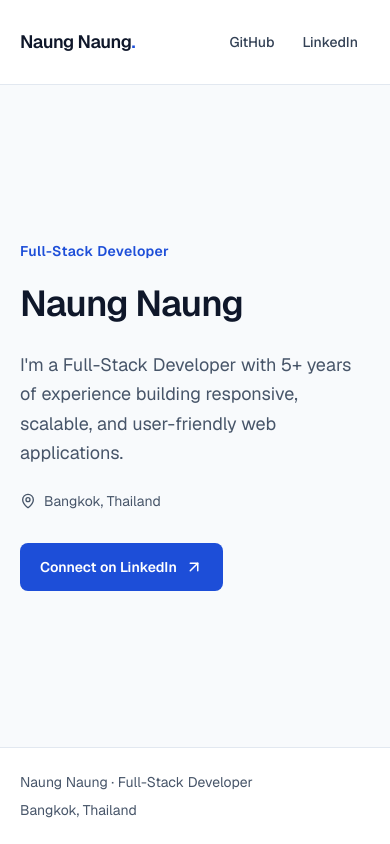
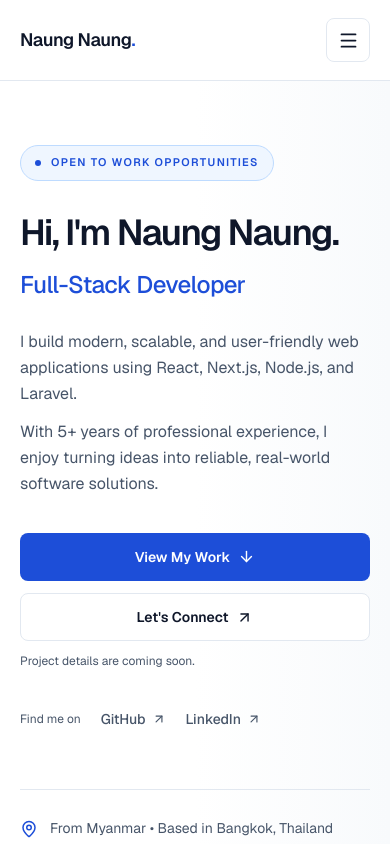
Before and after one commit to naungnaung-dev/naungnaung-portfolio, a Next.js app: page / in a window 390 px wide. Shown: the top 844 px of the page. Built offline with nearby package versions, Linux system fonts and the light colour scheme.

Commit message:
feat: build responsive header and hero section

```diff
--- a/src/app/globals.css
+++ b/src/app/globals.css
@@ -27,12 +27,17 @@
 }
 
 @layer base {
+  html { scroll-padding-top: 6rem; }
+  section[id] { scroll-margin-top: 1rem; }
+
   body {
     background: var(--surface);
     color: var(--foreground);
     font-family: var(--font-sans);
     line-height: 1.6;
   }
+
+  a[aria-disabled="true"] { cursor: not-allowed; }
 
   a, button { -webkit-tap-highlight-color: transparent; }
   :focus-visible { outline: 3px solid var(--accent); outline-offset: 4px; }
@@ -43,6 +48,11 @@
   .site-container { width: 100%; max-width: var(--content-width); margin-inline: auto; padding-inline: clamp(1.25rem, 4vw, 3rem); }
   .nav-link { display: inline-flex; min-height: 2.75rem; align-items: center; padding-inline: 0.75rem; border-radius: 0.5rem; }
   .nav-link:hover { background: var(--surface); color: var(--accent); }
+  .button-primary, .button-secondary { display: inline-flex; min-height: 3rem; align-items: center; justify-content: center; gap: 0.5rem; border-radius: 0.5rem; padding: 0.75rem 1.25rem; font-size: 0.875rem; font-weight: 600; transition: background-color 150ms, border-color 150ms, color 150ms; }
+  .button-primary { background: var(--accent); color: white; }
+  .button-primary:hover { background: var(--accent-hover); }
+  .button-secondary { border: 1px solid var(--border); background: var(--background); color: var(--heading); }
+  .button-secondary:hover { border-color: var(--accent); color: var(--accent); background: var(--surface); }
   .skip-link { position: absolute; left: 1rem; top: 1rem; z-index: 50; transform: translateY(-200%); border-radius: 0.5rem; background: var(--heading); color: white; padding: 0.75rem 1rem; }
   .skip-link:focus { transform: translateY(0); }
 }
--- a/src/app/page.tsx
+++ b/src/app/page.tsx
@@ -1,22 +1,9 @@
-import { ArrowUpRight, MapPin } from "lucide-react";
-import { profile } from "@/data/profile";
+import { Hero } from "@/components/sections/hero";
 
 export default function Home() {
   return (
-    <main id="main-content" tabIndex={-1} className="site-container flex flex-1 items-center py-20 sm:py-28">
-      <div className="max-w-3xl">
-        <p className="mb-5 text-sm font-semibold tracking-wide text-accent">{profile.title}</p>
-        <h1 className="text-4xl font-semibold leading-tight tracking-tight text-heading sm:text-6xl">
-          {profile.name}
-        </h1>
-        <p className="mt-6 max-w-2xl text-lg leading-relaxed text-muted sm:text-xl">{profile.summary}</p>
-        <p className="mt-6 flex items-center gap-2 text-sm text-muted">
-          <MapPin size={16} aria-hidden="true" />{profile.location}
-        </p>
-        <a href={profile.links.linkedin} className="mt-8 inline-flex min-h-12 items-center gap-2 rounded-lg bg-accent px-5 py-3 text-sm font-semibold text-white transition-colors hover:bg-accent-hover">
-          Connect on LinkedIn <ArrowUpRight size={18} aria-hidden="true" />
-        </a>
-      </div>
+    <main id="main-content" tabIndex={-1} className="flex-1">
+      <Hero />
     </main>
   );
 }
--- /dev/null
+++ b/src/components/layout/mobile-navigation.tsx
@@ -0,0 +1,63 @@
+"use client";
+
+import { useEffect, useId, useRef, useState } from "react";
+import { SectionLink } from "@/components/navigation/section-link";
+import { Menu, X } from "lucide-react";
+import { navigation } from "@/data/navigation";
+import { profile } from "@/data/profile";
+
+export function MobileNavigation() {
+  const [open, setOpen] = useState(false);
+  const panelId = useId();
+  const toggleRef = useRef<HTMLButtonElement>(null);
+
+  useEffect(() => {
+    const desktop = window.matchMedia("(min-width: 64rem)");
+    function resetOnDesktop() {
+      if (desktop.matches) setOpen(false);
+    }
+    desktop.addEventListener("change", resetOnDesktop);
+    return () => desktop.removeEventListener("change", resetOnDesktop);
+  }, []);
+
+  function close() {
+    setOpen(false);
+    toggleRef.current?.focus();
+  }
+
+  return (
+    <div className="lg:hidden" onBlur={(event) => {
+      // A disclosure should not remain over the page after tabbing out.
+      if (!event.currentTarget.contains(event.relatedTarget)) setOpen(false);
+    }} onKeyDown={(event) => {
+      if (event.key === "Escape" && open) {
+        event.preventDefault();
+        close();
+      }
+    }}>
+      <button
+        ref={toggleRef}
+        type="button"
+        aria-expanded={open}
+        aria-controls={panelId}
+        aria-label={open ? "Close navigation" : "Open navigation"}
+        onClick={() => setOpen((current) => !current)}
+        className="flex size-11 items-center justify-center rounded-lg border border-border text-heading hover:bg-surface"
+      >
+        {open ? <X size={21} aria-hidden="true" /> : <Menu size={21} aria-hidden="true" />}
+      </button>
+      <nav id={panelId} aria-label="Mobile primary" hidden={!open} className="absolute inset-x-0 top-full max-h-[calc(100dvh-5rem)] overflow-y-auto border-b border-border bg-background px-5 py-4 shadow-sm">
+        <ul className="site-container grid gap-1">
+          {navigation.map((item) => (
+            <li key={item.href}>
+              <SectionLink href={item.href} available={item.available} onNavigate={close} className="nav-link w-full text-sm font-medium">{item.label}</SectionLink>
+            </li>
+          ))}
+          <li className="mt-3">
+            <a href={profile.links.linkedin} className="button-primary w-full" onClick={close}>Let&apos;s Connect</a>
+          </li>
+        </ul>
+      </nav>
+    </div>
+  );
+}
--- a/src/components/layout/site-header.tsx
+++ b/src/components/layout/site-header.tsx
@@ -1,17 +1,28 @@
+import { SectionLink } from "@/components/navigation/section-link";
 import Link from "next/link";
+import { ArrowUpRight } from "lucide-react";
 import { profile } from "@/data/profile";
+import { navigation } from "@/data/navigation";
+import { MobileNavigation } from "@/components/layout/mobile-navigation";
 
 export function SiteHeader() {
   return (
-    <header className="border-b border-border bg-background">
-      <div className="site-container flex flex-wrap items-center justify-between gap-4 py-5">
-        <Link href="/" aria-label={`${profile.name} — Home`} className="text-lg font-semibold tracking-tight text-heading">
+    <header className="sticky top-0 z-40 border-b border-border bg-background/95 backdrop-blur-sm">
+      <div className="site-container flex min-h-20 items-center justify-between gap-5">
+        <Link href="/#home" aria-label={`${profile.name} — Home`} className="shrink-0 text-lg font-semibold tracking-tight text-heading">
           {profile.name}<span className="text-accent" aria-hidden="true">.</span>
         </Link>
-        <nav aria-label="Primary" className="flex flex-wrap gap-1 text-sm font-medium">
-          <a className="nav-link" href={profile.links.github}>GitHub</a>
-          <a className="nav-link" href={profile.links.linkedin}>LinkedIn</a>
+        <nav aria-label="Primary" className="hidden lg:block">
+          <ul className="flex items-center gap-0.5 text-sm font-medium">
+            {navigation.map((item) => (
+              <li key={item.href}><SectionLink className="nav-link" href={item.href} available={item.available}>{item.label}</SectionLink></li>
+            ))}
+          </ul>
         </nav>
+        <a href={profile.links.linkedin} className="button-primary hidden shrink-0 lg:inline-flex">
+          Let&apos;s Connect <ArrowUpRight size={16} aria-hidden="true" />
+        </a>
+        <MobileNavigation />
       </div>
     </header>
   );
--- /dev/null
+++ b/src/components/navigation/section-link.tsx
@@ -0,0 +1,39 @@
+"use client";
+
+import type { ReactNode } from "react";
+
+interface SectionLinkProps {
+  href: string;
+  available: boolean;
+  children: ReactNode;
+  className?: string;
+  onNavigate?: () => void;
+  "aria-describedby"?: string;
+}
+
+// Preserve future section URLs without navigating to nonexistent targets.
+export function SectionLink({
+  href,
+  available,
+  children,
+  className,
+  onNavigate,
+  "aria-describedby": describedBy,
+}: SectionLinkProps) {
+  return (
+    <a
+      href={href}
+      className={className}
+      aria-disabled={available ? undefined : true}
+      aria-describedby={describedBy}
+      title={available ? undefined : "Coming soon"}
+      onClick={(event) => {
+        if (!available) event.preventDefault();
+        onNavigate?.();
+      }}
+    >
+      {children}
+      {!available && <span className="sr-only"> (coming soon)</span>}
+    </a>
+  );
+}
--- /dev/null
+++ b/src/components/sections/hero.tsx
@@ -0,0 +1,41 @@
+import { SectionLink } from "@/components/navigation/section-link";
+import { navigation } from "@/data/navigation";
+import { ArrowDown, ArrowUpRight, Code2, MapPin } from "lucide-react";
+import { profile } from "@/data/profile";
+
+export function Hero() {
+  const projectsLink = navigation.find((item) => item.href === "/#projects")!;
+  return (
+    <section id="home" aria-labelledby="hero-heading" className="relative isolate overflow-hidden bg-background">
+      <div aria-hidden="true" className="pointer-events-none absolute inset-y-0 right-0 -z-10 w-1/2 bg-linear-to-l from-surface to-transparent" />
+      <div className="site-container py-16 sm:py-24 lg:py-28">
+        <div className="inline-flex items-center gap-2.5 rounded-full border border-blue-200 bg-blue-50 px-3.5 py-2 text-[0.6875rem] font-semibold tracking-[0.12em] text-accent sm:text-xs">
+          <span aria-hidden="true" className="size-1.5 shrink-0 rounded-full bg-accent" />
+          OPEN TO WORK OPPORTUNITIES
+        </div>
+        <h1 id="hero-heading" className="mt-8 max-w-4xl text-4xl font-semibold leading-[1.12] tracking-[-0.045em] text-heading sm:text-6xl lg:text-7xl">
+          Hi, I&apos;m {profile.name}.
+        </h1>
+        <p className="mt-4 text-2xl font-medium tracking-tight text-accent sm:mt-5 sm:text-3xl lg:text-4xl">{profile.title}</p>
+        <div className="mt-7 max-w-2xl space-y-3 text-base leading-relaxed text-muted sm:text-lg">
+          <p>I build modern, scalable, and user-friendly web applications using React, Next.js, Node.js, and Laravel.</p>
+          <p>With {profile.experience} of professional experience, I enjoy turning ideas into reliable, real-world software solutions.</p>
+        </div>
+        <div className="mt-9 flex flex-col gap-3 sm:flex-row">
+          <SectionLink href={projectsLink.href} available={projectsLink.available} aria-describedby="projects-availability" className="button-primary">View My Work <ArrowDown size={17} aria-hidden="true" /></SectionLink>
+          <a href={profile.links.linkedin} className="button-secondary">Let&apos;s Connect <ArrowUpRight size={17} aria-hidden="true" /></a>
+        </div>
+        {!projectsLink.available && <p id="projects-availability" className="mt-3 text-xs text-muted">Project details are coming soon.</p>}
+        <div className="mt-7 flex flex-wrap items-center gap-x-5 gap-y-2 text-sm font-medium text-muted">
+          <span className="text-xs font-normal">Find me on</span>
+          <a href={profile.links.github} className="inline-flex min-h-11 items-center gap-1.5 hover:text-accent">GitHub <ArrowUpRight size={14} aria-hidden="true" /></a>
+          <a href={profile.links.linkedin} className="inline-flex min-h-11 items-center gap-1.5 hover:text-accent">LinkedIn <ArrowUpRight size={14} aria-hidden="true" /></a>
+        </div>
+        <div className="mt-12 grid gap-6 border-t border-border pt-7 text-sm sm:mt-16 md:grid-cols-[1fr_1.2fr] md:gap-10">
+          <p className="flex items-start gap-3 text-muted"><MapPin size={18} className="mt-0.5 shrink-0 text-accent" aria-hidden="true" /><span className="min-w-0">From {profile.nationality} <span aria-hidden="true">•</span> Based in {profile.location}</span></p>
+          <div className="flex items-start gap-3 text-muted"><Code2 size={18} className="mt-0.5 shrink-0 text-accent" aria-hidden="true" /><div className="min-w-0"><p>Open to Full-Time, Part-Time, Contract, and Freelance Opportunities.</p><p className="mt-1 text-xs">{profile.employment.note}</p></div></div>
+        </div>
+      </div>
+    </section>
+  );
+}
--- /dev/null
+++ b/src/data/navigation.ts
@@ -0,0 +1,11 @@
+// These anchor IDs are also the contract for upcoming homepage sections.
+// Set available to true when each corresponding section is implemented.
+export const navigation = [
+  { label: "Home", href: "/#home", available: true },
+  { label: "About", href: "/#about", available: false },
+  { label: "Skills", href: "/#skills", available: false },
+  { label: "Experience", href: "/#experience", available: false },
+  { label: "Projects", href: "/#projects", available: false },
+  { label: "Education", href: "/#education", available: false },
+  { label: "Contact", href: "/#contact", available: false },
+] as const;
```
